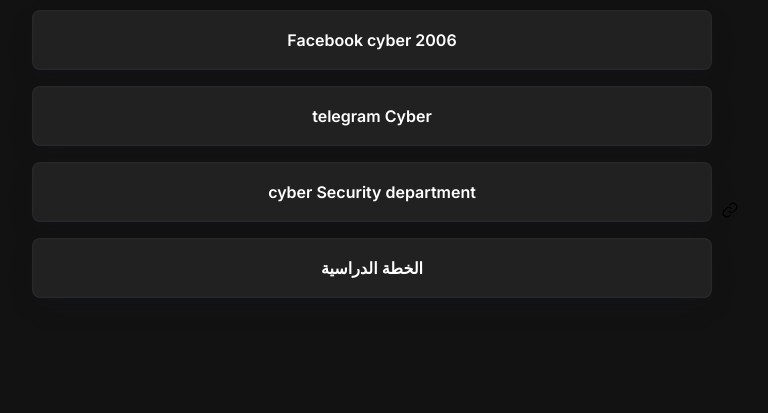
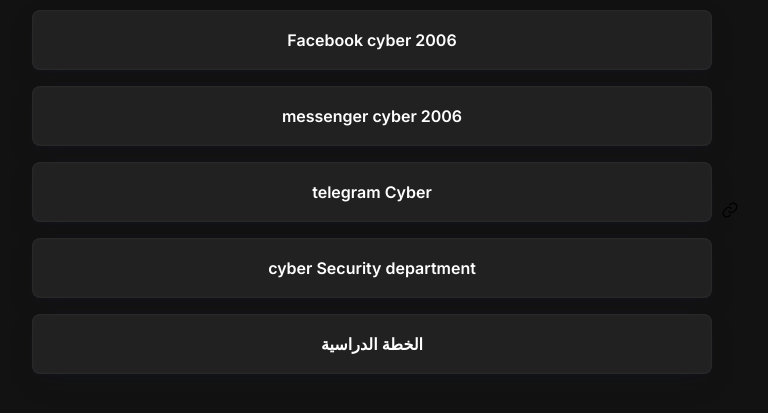
Before and after one commit to justcybersecurity/justcybersecurity.github.io, a plain HTML site: page index.html in a window 1280 px wide. Shown: the part 179-592 px from the top of the page, without its empty margins (268-1036 px from the left). Drawn offline with Linux system fonts and the light colour scheme.

Commit message:
Update index.html

```diff
--- a/index.html
+++ b/index.html
@@ -429,10 +429,18 @@
                                 class=" item-title-full text-center">Facebook cyber 2006</span>
                         </a>
                     </div>
+                    <div class="page-item-wrap relative ">
+                        <div class="page-item flex-both-cenhttps://t.me/+BNmBxRelpmo0MGJkter absolute"></div>
+                        <a target="_blank" rel="noopener nofollow" class="page-item-each py-10 flex-both-center"
+                        href="https://www.facebook.com/groups/553120460580122/?ref=share&amp;mibextid=NSMWBT" data-id="2693986" data-type="page_item">
+                                                            <span
+                                class=" item-title-full text-center">messenger cyber 2006</span>
+                        </a>
+                    </div>
                                                                                                     <div class="page-item-wrap relative ">
                         <div class="page-item flex-both-center absolute"></div>
                         <a target="_blank" rel="noopener nofollow" class="page-item-each py-10 flex-both-center"
-                        href="https://m.me/j/AbY62NWi8iZFLSbv/" data-id="2693987" data-type="page_item">
+                        href="https://t.me/+BNmBxRelpmo0MGJk" data-id="2693987" data-type="page_item">
                                                             <span
                                 class=" item-title-full text-center">telegram Cyber</span>
                         </a>
@@ -454,14 +462,6 @@
                         </a>
                     </div>
                     </div>
-                    <!-- <div class="page-item-wrap relative ">
-                        <div class="page-item flex-both-center absolute"></div>
-                        <a target="_blank" rel="noopener nofollow" class="page-item-each py-10 flex-both-center"
-                        href="https://www.facebook.com/groups/553120460580122/?ref=share&amp;mibextid=NSMWBT" data-id="2693986" data-type="page_item">
-                                                            <span
-                                class=" item-title-full text-center">Facebook cyber 2006</span>
-                        </a>
-                    </div> -->
 
 
             </div>
```
